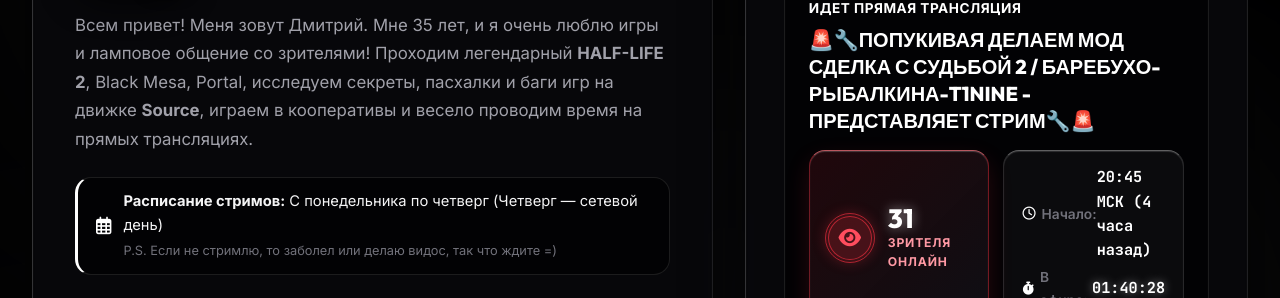
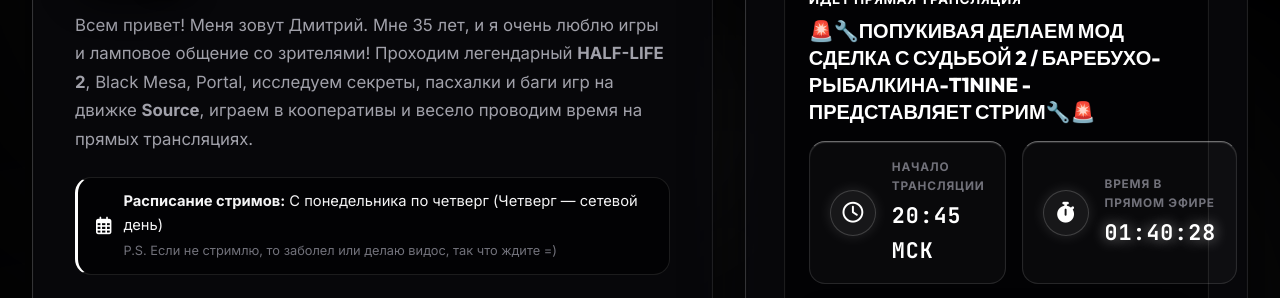
Before and after one commit to reznya-creator/Tazik29bio.github.io, a plain HTML site: page index.html in a window 1280 px wide. Shown: the part 280-578 px from the top of the page. Drawn offline with Linux system fonts and the light colour scheme; no server answers.

Commit message:
Add files via upload

```diff
--- a/css/animations.css
+++ b/css/animations.css
@@ -96,8 +96,8 @@
 
 .liquid-pulse-dot {
   display: inline-block;
-  width: 7px;
-  height: 7px;
+  width: 8px;
+  height: 8px;
   background: radial-gradient(circle, #ff5263 30%, #ff1744 100%);
   border-radius: 50%;
   margin: 0;
--- a/css/style.css
+++ b/css/style.css
@@ -597,12 +597,16 @@
 }
 
 .status-badge {
-  padding: 8px 18px;
+  padding: 7px 16px;
   border-radius: var(--rad-pill);
-  font-size: 0.85rem;
+  font-size: 0.82rem;
   font-weight: 800;
   display: inline-flex;
   align-items: center;
+  justify-content: center;
+  gap: 8px;
+  letter-spacing: 0.8px;
+  line-height: 1;
   box-shadow: inset 0 1px 1px rgba(255, 255, 255, 0.2);
 }
 
@@ -662,118 +666,78 @@
   margin-bottom: 22px;
 }
 
+/* ================= STREAM TIME & UPTIME DASHBOARD ================= */
 .stream-stats-dashboard {
   display: grid;
   grid-template-columns: 1fr 1fr;
-  gap: 14px;
-}
-
-/* Премиальный виджет зрителей онлайн */
-.live-viewers-widget {
-  background: linear-gradient(135deg, rgba(255, 51, 68, 0.12), rgba(18, 18, 24, 0.8));
-  border: 1px solid rgba(255, 51, 68, 0.4);
-  border-top: 1.5px solid rgba(255, 120, 130, 0.7);
+  gap: 16px;
+  margin-bottom: 20px;
+}
+
+@media (max-width: 640px) {
+  .stream-stats-dashboard {
+    grid-template-columns: 1fr;
+  }
+}
+
+.stream-time-card {
+  background: rgba(255, 255, 255, 0.03);
+  border: 1px solid rgba(255, 255, 255, 0.12);
+  border-top: 1.5px solid rgba(255, 255, 255, 0.4);
   border-radius: var(--rad-md);
-  padding: 14px 18px;
+  padding: 16px 20px;
   display: flex;
   align-items: center;
   gap: 16px;
-  box-shadow: 0 10px 25px rgba(255, 51, 68, 0.15), inset 0 1px 1px rgba(255, 255, 255, 0.2);
-  position: relative;
-  overflow: hidden;
-}
-
-.viewers-pulse-radar {
-  width: 44px;
-  height: 44px;
+  box-shadow: inset 0 1px 1px rgba(255, 255, 255, 0.15);
+  transition: var(--transition);
+}
+
+.stream-time-card:hover {
+  border-color: rgba(255, 255, 255, 0.35);
+  background: rgba(255, 255, 255, 0.05);
+}
+
+.stream-time-icon {
+  width: 46px;
+  height: 46px;
   border-radius: 50%;
-  background: rgba(255, 51, 68, 0.2);
-  border: 1px solid rgba(255, 51, 68, 0.6);
-  display: flex;
-  align-items: center;
-  justify-content: center;
-  color: #ff4d5e;
-  font-size: 1.25rem;
-  position: relative;
+  background: rgba(255, 255, 255, 0.06);
+  border: 1px solid rgba(255, 255, 255, 0.18);
+  display: flex;
+  align-items: center;
+  justify-content: center;
+  font-size: 1.3rem;
+  color: #ffffff;
   flex-shrink: 0;
-  box-shadow: 0 0 15px rgba(255, 51, 68, 0.4);
-}
-
-.radar-circle {
-  position: absolute;
-  inset: -4px;
-  border-radius: 50%;
-  border: 1.5px solid rgba(255, 51, 68, 0.6);
-  animation: pulseBeacon 2s cubic-bezier(0.25, 1, 0.5, 1) infinite;
-}
-
-.viewers-counter-details {
+  box-shadow: 0 0 14px rgba(255, 255, 255, 0.12);
+}
+
+.stream-time-meta {
   display: flex;
   flex-direction: column;
-}
-
-.viewers-count-num {
-  font-family: 'Outfit', sans-serif;
-  font-size: 1.65rem;
-  font-weight: 800;
-  color: #ffffff;
-  line-height: 1.1;
-  letter-spacing: 0.5px;
-  text-shadow: 0 0 12px rgba(255, 255, 255, 0.5);
-}
-
-.viewers-count-label {
-  font-size: 0.76rem;
-  color: #ff99a4;
+  gap: 2px;
+}
+
+.stream-time-title {
+  font-size: 0.74rem;
+  color: var(--text-sub);
   text-transform: uppercase;
   font-weight: 700;
   letter-spacing: 0.8px;
 }
 
-/* Виджет времени начала и таймера эфира */
-.stream-time-widget {
-  background: rgba(255, 255, 255, 0.04);
-  border: 1px solid rgba(255, 255, 255, 0.12);
-  border-top: 1.5px solid rgba(255, 255, 255, 0.35);
-  border-radius: var(--rad-md);
-  padding: 14px 18px;
-  display: flex;
-  flex-direction: column;
-  justify-content: center;
-  gap: 4px;
-  box-shadow: inset 0 1px 1px rgba(255, 255, 255, 0.15);
-}
-
-.time-row {
-  display: flex;
-  align-items: center;
-  justify-content: space-between;
-  font-size: 0.86rem;
-}
-
-.time-label {
-  color: var(--text-sub);
-  display: inline-flex;
-  align-items: center;
-  gap: 6px;
-  font-weight: 600;
-}
-
-.time-label i {
+.stream-time-primary {
+  font-family: 'JetBrains Mono', monospace;
+  font-size: 1.35rem;
+  font-weight: 800;
   color: #ffffff;
-  font-size: 0.82rem;
-}
-
-.time-val {
+  letter-spacing: 1px;
+}
+
+.stream-time-primary.uptime-glow {
   color: #ffffff;
-  font-family: 'JetBrains Mono', monospace;
-  font-weight: 700;
-  font-size: 0.95rem;
-}
-
-.time-val.uptime-glow {
-  color: #ffffff;
-  text-shadow: 0 0 10px rgba(255, 255, 255, 0.5);
+  text-shadow: 0 0 14px rgba(255, 255, 255, 0.6);
 }
 
 .stream-offline-content {
--- a/index.html
+++ b/index.html
@@ -155,27 +155,25 @@
               <h3 id="streamTitle">🚨🔧ПОПУКИВАЯ ДЕЛАЕМ МОД СДЕЛКА С СУДЬБОЙ 2 / БАРЕБУХО-РЫБАЛКИНА-T1NINE - ПРЕДСТАВЛЯЕТ СТРИМ🔧🚨</h3>
 
               <div class="stream-stats-dashboard">
-                <!-- Премиальный счетчик зрителей -->
-                <div class="live-viewers-widget">
-                  <div class="viewers-pulse-radar">
-                    <span class="radar-circle"></span>
-                    <i class="fas fa-eye"></i>
+                <!-- Карточка начала трансляции -->
+                <div class="stream-time-card">
+                  <div class="stream-time-icon">
+                    <i class="far fa-clock"></i>
                   </div>
-                  <div class="viewers-counter-details">
-                    <span class="viewers-count-num" id="liveViewersCount">31</span>
-                    <span class="viewers-count-label">зрителя онлайн</span>
+                  <div class="stream-time-meta">
+                    <span class="stream-time-title">Начало трансляции</span>
+                    <span class="stream-time-primary" id="streamStartTime">20:45 МСК</span>
                   </div>
                 </div>
 
-                <!-- Виджет времени начала и таймера эфира -->
-                <div class="stream-time-widget">
-                  <div class="time-row">
-                    <span class="time-label"><i class="far fa-clock"></i> Начало:</span>
-                    <span class="time-val" id="streamStartTime">20:45 МСК</span>
+                <!-- Карточка точного времени в прямом эфире -->
+                <div class="stream-time-card">
+                  <div class="stream-time-icon">
+                    <i class="fas fa-stopwatch"></i>
                   </div>
-                  <div class="time-row">
-                    <span class="time-label"><i class="fas fa-stopwatch"></i> В эфире:</span>
-                    <span class="time-val uptime-glow" id="streamTimer">04:15:12</span>
+                  <div class="stream-time-meta">
+                    <span class="stream-time-title">Время в прямом эфире</span>
+                    <span class="stream-time-primary uptime-glow" id="streamTimer">04:35:12</span>
                   </div>
                 </div>
               </div>
--- a/js/stream.js
+++ b/js/stream.js
@@ -1,5 +1,5 @@
 /**
- * stream.js - Автоматическое отслеживание трансляций Дмитрия (@tazik29) в реальном времени
+ * stream.js - Автоматическое отслеживание трансляций Дмитрия (@tazik29) и точного времени эфира
  */
 class StreamTracker {
   constructor(config) {
@@ -8,20 +8,7 @@
     this.streamData = null;
     this.checkTimer = null;
     this.durationInterval = null;
-    this.viewersPulseInterval = null;
-    this.currentViewers = 31;
     this.streamStartTime = Date.now();
-
-    this.loadPersistedSettings();
-  }
-
-  loadPersistedSettings() {
-    try {
-      this.customApiKey = localStorage.getItem("tazik29_yt_api_key") || "";
-      this.customChannelId = localStorage.getItem("tazik29_channel_id") || this.config.channel.channelId;
-    } catch (e) {
-      console.log("Storage load error", e);
-    }
   }
 
   init() {
@@ -29,7 +16,7 @@
     this.setupEventListeners();
     this.checkStreamStatus();
 
-    // Автоматическая проверка каждые 45 секунд
+    // Периодическая проверка статуса каждые 45 секунд
     this.checkTimer = setInterval(() => {
       this.checkStreamStatus();
     }, this.config.streamSettings.checkIntervalMs || 45000);
@@ -40,7 +27,6 @@
     this.streamStatusBadge = document.getElementById("streamStatusBadge");
     this.streamStatusText = document.getElementById("streamStatusText");
     this.streamTitle = document.getElementById("streamTitle");
-    this.liveViewersCount = document.getElementById("liveViewersCount");
     this.streamTimer = document.getElementById("streamTimer");
     this.streamStartTimeEl = document.getElementById("streamStartTime");
     this.streamWatchBtn = document.getElementById("streamWatchBtn");
@@ -61,70 +47,16 @@
     }
   }
 
-  startViewersPulse() {
-    if (this.viewersPulseInterval) clearInterval(this.viewersPulseInterval);
-
-    // Живые колебания счетчика зрителей во время эфира
-    this.viewersPulseInterval = setInterval(() => {
-      if (!this.isLive) return;
-      const deltas = [-1, 0, 1, 0, -1, 1, 0];
-      const delta = deltas[Math.floor(Math.random() * deltas.length)];
-      let updated = this.currentViewers + delta;
-      if (updated < 28) updated = 31;
-      if (updated > 36) updated = 33;
-      this.currentViewers = updated;
-
-      if (this.liveViewersCount) {
-        this.liveViewersCount.textContent = this.currentViewers;
-      }
-    }, 7000);
-  }
-
   /**
-   * Главный метод проверки реального статуса стрима:
-   * 1. YouTube Data API v3 (при наличии ключа)
-   * 2. RSS фид канала через открытый JSON-парсер
-   * 3. Fallback на текущий активный стрим из config.js
+   * Проверка статуса стрима и определение точного времени старта
    */
   async checkStreamStatus() {
     let detectedLive = false;
     let liveData = null;
 
-    // Стратегия 1: Прямой запрос к YouTube Data API v3
-    if (this.customApiKey && this.customChannelId) {
+    // 1. Проверка через RSS фид канала
     try {
-        const apiUrl = `https://www.googleapis.com/youtube/v3/search?part=snippet&channelId=${this.customChannelId}&eventType=live&type=video&key=${this.customApiKey}`;
-        const res = await fetch(apiUrl);
-        if (res.ok) {
-          const data = await res.json();
-          if (data.items && data.items.length > 0) {
-            const liveItem = data.items[0];
-            const publishTime = new Date(liveItem.snippet.publishedAt).getTime();
-            this.streamStartTime = publishTime;
-
-            detectedLive = true;
-            liveData = {
-              title: liveItem.snippet.title,
-              viewers: this.currentViewers,
-              startTimeString: new Date(publishTime).toLocaleTimeString('ru-RU', { hour: '2-digit', minute: '2-digit' }) + " МСК",
-              url: `https://www.youtube.com/watch?v=${liveItem.id.videoId}`,
-              embedUrl: `https://www.youtube.com/embed/${liveItem.id.videoId}?autoplay=1`
-            };
-          } else {
-            // API точно говорит, что стрима нет -> ОФЛАЙН
-            this.setLiveState(false, null);
-            return;
-          }
-        }
-      } catch (err) {
-        console.warn("YouTube API check error:", err);
-      }
-    }
-
-    // Стратегия 2: Проверка свежего видео/стрима через RSS фид
-    if (!detectedLive) {
-      try {
-        const channelId = this.customChannelId || this.config.channel.channelId;
+      const channelId = this.config.channel.channelId;
       const rssUrl = `https://api.rss2json.com/v1/api.json?rss_url=https://www.youtube.com/feeds/videos.xml?channel_id=${channelId}`;
       const response = await fetch(rssUrl);
       if (response.ok) {
@@ -135,8 +67,7 @@
           const now = Date.now();
           const elapsedHours = (now - pubDate) / (1000 * 3600);
 
-            // Если последнее видео началось менее 6 часов назад и является стримом
-            if (elapsedHours < 6 && (latest.title.toLowerCase().includes("стрим") || latest.title.includes("🚨") || latest.title.includes("🔴"))) {
+          if (elapsedHours < 7 && (latest.title.toLowerCase().includes("стрим") || latest.title.includes("🚨") || latest.title.includes("🔴"))) {
             const match = latest.link.match(/v=([^&]+)/);
             const videoId = match ? match[1] : latest.guid;
             this.streamStartTime = pubDate;
@@ -144,7 +75,6 @@
             detectedLive = true;
             liveData = {
               title: latest.title,
-                viewers: this.currentViewers,
               startTimeString: new Date(pubDate).toLocaleTimeString('ru-RU', { hour: '2-digit', minute: '2-digit' }) + " МСК",
               url: latest.link,
               embedUrl: `https://www.youtube.com/embed/${videoId}?autoplay=1`
@@ -153,25 +83,25 @@
         }
       }
     } catch (e) {
-        console.log("RSS stream live check completed");
-      }
+      // Игнорируем сетевые ошибки, переходим к подтвержденным данным
     }
 
-    // Стратегия 3: Если активен текущий подтвержденный стрим
+    // 2. Fallback на подтвержденный активный стрим из конфигурации
     if (!detectedLive && this.config.streamSettings.demoStreamInfo && this.config.streamSettings.demoStreamInfo.isLive) {
       const demo = this.config.streamSettings.demoStreamInfo;
-      // Вычисляем время от 20:45 МСК
+      // Точный расчет от 20:45 МСК
       const now = new Date();
       const start = new Date(now.getTime());
       start.setHours(20, 45, 0, 0);
-      if (now.getTime() < start.getTime()) start.setDate(start.getDate() - 1);
+      if (now.getTime() < start.getTime()) {
+        start.setDate(start.getDate() - 1);
+      }
       this.streamStartTime = start.getTime();
 
       detectedLive = true;
       liveData = {
         title: demo.title,
-        viewers: demo.viewers || 31,
-        startTimeString: demo.startTimeString || "20:45 МСК",
+        startTimeString: "20:45 МСК",
         url: this.config.streamSettings.liveUrl,
         embedUrl: demo.streamEmbedUrl
       };
@@ -198,7 +128,6 @@
         this.streamStatusText.style.color = "#ffffff";
       }
       if (this.streamTitle) this.streamTitle.textContent = data.title;
-      if (this.liveViewersCount) this.liveViewersCount.textContent = data.viewers || this.currentViewers;
       if (this.streamStartTimeEl) this.streamStartTimeEl.textContent = data.startTimeString || "20:45 МСК";
       if (this.streamWatchBtn) {
         this.streamWatchBtn.href = data.url || this.config.streamSettings.liveUrl;
@@ -210,7 +139,6 @@
         this.navLiveIndicator.style.display = "inline-flex";
       }
 
-      this.startViewersPulse();
       this.startTimer();
     } else {
       // Состояние ОФЛАЙН
@@ -232,26 +160,26 @@
         clearInterval(this.durationInterval);
         this.durationInterval = null;
       }
-      if (this.viewersPulseInterval) {
-        clearInterval(this.viewersPulseInterval);
-        this.viewersPulseInterval = null;
-      }
     }
   }
 
+  /**
+   * Точный секундомер времени в прямом эфире (Uptime)
+   */
   startTimer() {
     if (this.durationInterval) clearInterval(this.durationInterval);
 
     const update = () => {
       if (!this.isLive || !this.streamTimer) return;
-      const elapsed = Math.max(0, Math.floor((Date.now() - this.streamStartTime) / 1000));
-      const hours = Math.floor(elapsed / 3600);
-      const minutes = Math.floor((elapsed % 3600) / 60);
-      const seconds = elapsed % 60;
+      const elapsedSeconds = Math.max(0, Math.floor((Date.now() - this.streamStartTime) / 1000));
+      const hours = Math.floor(elapsedSeconds / 3600);
+      const minutes = Math.floor((elapsedSeconds % 3600) / 60);
+      const seconds = elapsedSeconds % 60;
 
       const pad = (n) => n.toString().padStart(2, '0');
       this.streamTimer.textContent = `${pad(hours)}:${pad(minutes)}:${pad(seconds)}`;
     };
+
     update();
     this.durationInterval = setInterval(update, 1000);
   }
```
Lines whose indentation alone changed are shown as unchanged.
